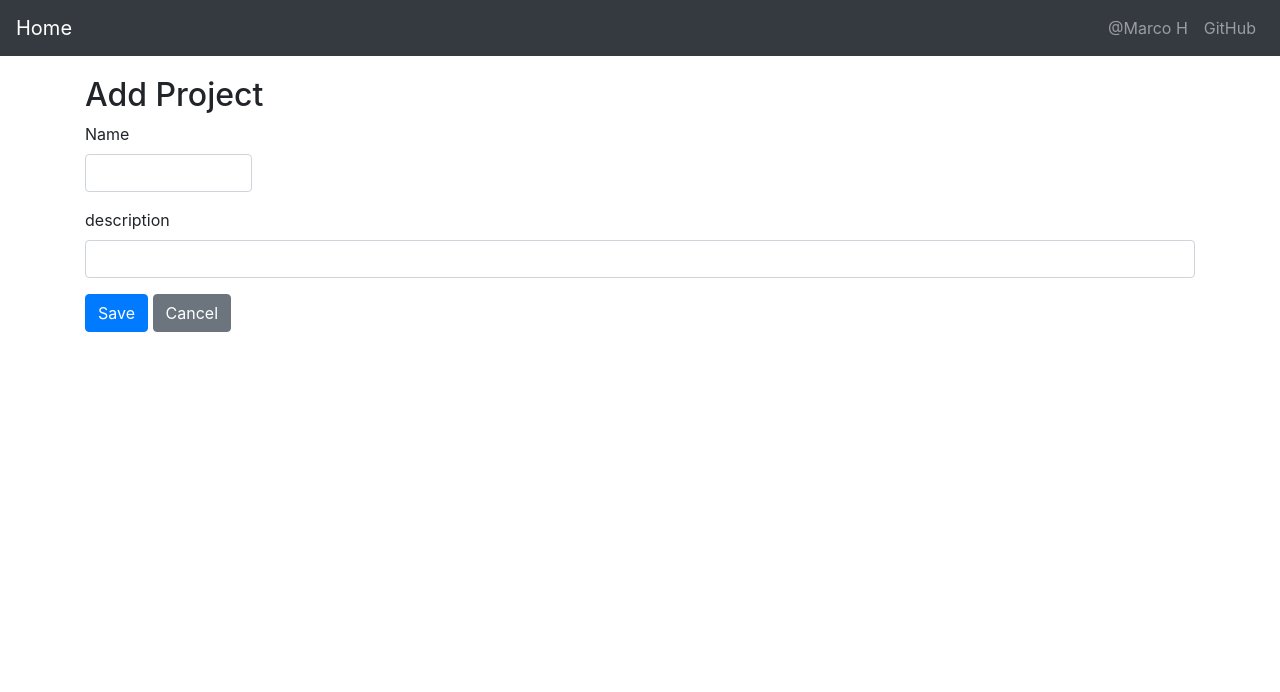
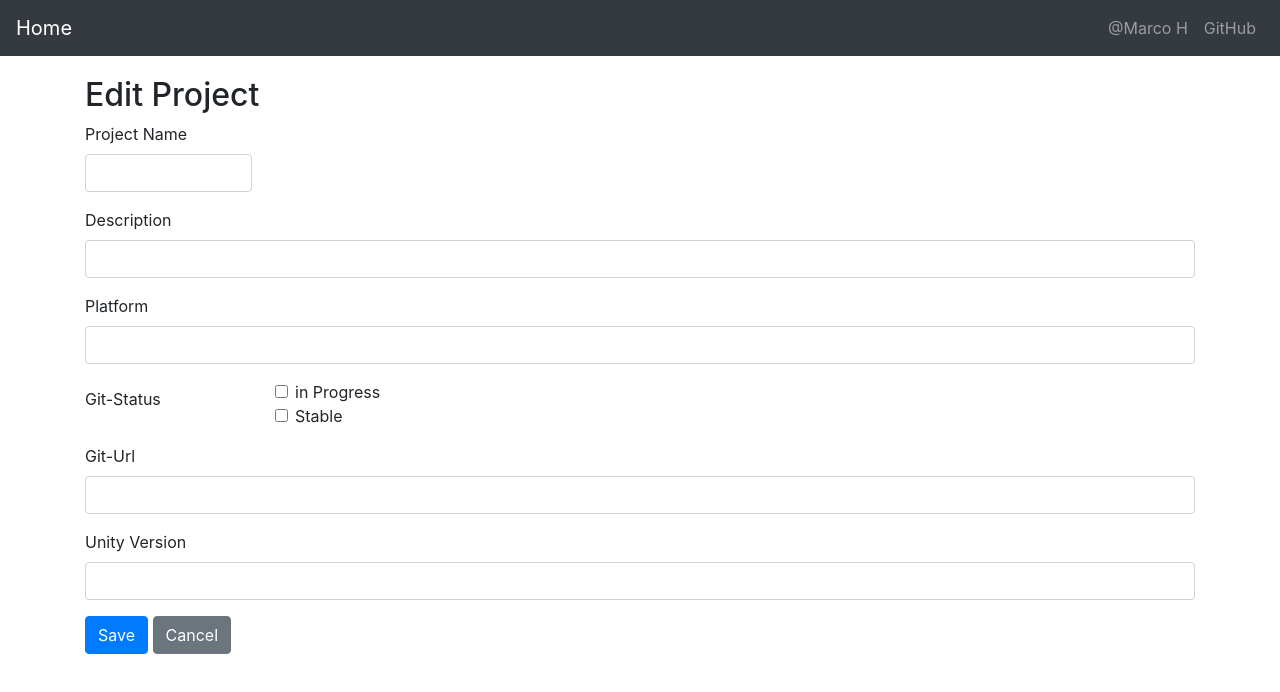
Before and after one commit to VRLAB-HSKL/BuildSystemSimpleTestComponents, a React (Create React App) app in the folder 09_ui_typescript/: page /projectdata/0 in a window 1280 px wide. Shown: the top 692 px of the page. Built offline with nearby package versions, Linux system fonts and the light colour scheme.

Commit message:
finished Edit- and Add Window

```diff
--- a/09_ui_typescript/src/components/EditProjectData.tsx
+++ b/09_ui_typescript/src/components/EditProjectData.tsx
@@ -1,6 +1,6 @@
 import React, { Component } from 'react';
 import { RouteComponentProps, Link, withRouter } from 'react-router-dom';
-import { Button, Container, Form, FormGroup, Input, Label } from 'reactstrap';
+import { Col, Button, Container, Form, FormGroup, Input, Label } from 'reactstrap';
 import AppNavbar from './AppNavbar';
 
 interface IProps extends RouteComponentProps<any> {
@@ -69,7 +69,7 @@ class EditProjectData extends Component<IProps, IState> {
 
     render() {
         const {item} = this.state;
-        const title = <h2>{item.iD ? 'Edit Project' : 'Add Project'}</h2>;
+        const title = <h2>{this.props.match.params.id ? 'Edit Project' : 'Add Project'}</h2>;
         console.log(this.props.match.params.id) //need for query / update a single project
 
         return <div>
@@ -78,17 +78,47 @@ class EditProjectData extends Component<IProps, IState> {
             {title}
             <Form onSubmit={this.handleSubmit}>
               <FormGroup>
-                <Label for="name">Name</Label>
+                <Label for="name">Project Name</Label>
                 <Input type="text" name="name" id="name" value={item.name || ''}
                        onChange={this.handleChange} autoComplete="name"/>
               </FormGroup>
               <FormGroup>
-                <Label for="description">description</Label>
+                <Label for="description">Description</Label>
                 <Input type="text" name="description" id="description" value={item.description || ''}
                        onChange={this.handleChange} autoComplete="description"/>
               </FormGroup>
-
-
+              <FormGroup>
+                <Label for="platformlist">Platform</Label>
+                <Input type="text" name="platformlist" id="platformlist"
+                       onChange={this.handleChange} autoComplete="platformlist"/>
+              </FormGroup>
+              <FormGroup row>
+                <Label for="inprogress" sm={2}>Git-Status</Label>
+                <Col sm={{ size: 10 }}>
+                  <FormGroup check>
+                    <Label check>
+                      <Input type="checkbox" id="inprogress" />{' '}
+                      in Progress
+                    </Label>
+                  </FormGroup>
+                  <FormGroup check>
+                    <Label check>
+                      <Input type="checkbox" id="stable" />{' '}
+                      Stable
+                    </Label>
+                  </FormGroup>
+                </Col>
+              </FormGroup>
+              <FormGroup>
+                <Label for="gitUrl">Git-Url</Label>
+                <Input type="text" name="giturl" id="giturl" value={item.gitUrl || ''}
+                        onChange={this.handleChange} autoComplete="giturl" />
+              </FormGroup>
+              <FormGroup>
+                <Label for="unityVersion">Unity Version</Label>
+                <Input type="text" name="unityVersion" id="unityVersion" value={item.unityVersion || ''}
+                        onChange={this.handleChange} autoComplete="unityVersion" />
+              </FormGroup>
               <FormGroup>
                 <Button color="primary" type="submit">Save</Button>{' '}
                 <Button color="secondary" tag={Link} to="/projectdata">Cancel</Button>
--- a/09_ui_typescript/src/components/ProjectDataList.tsx
+++ b/09_ui_typescript/src/components/ProjectDataList.tsx
@@ -141,6 +141,7 @@ class projectDataList extends Component<IProps, IState> {
               <ButtonGroup>
                   <Button size="sm" color="primary" tag={Link} to={"/projectdata/" + id}>Edit</Button>
                   <Button size="sm" color="danger" /* delete stuff to do */>Delete</Button>
+                  <Button size="sm" color="primary">Create</Button>
               </ButtonGroup>
           </td>
       </tr>
```
